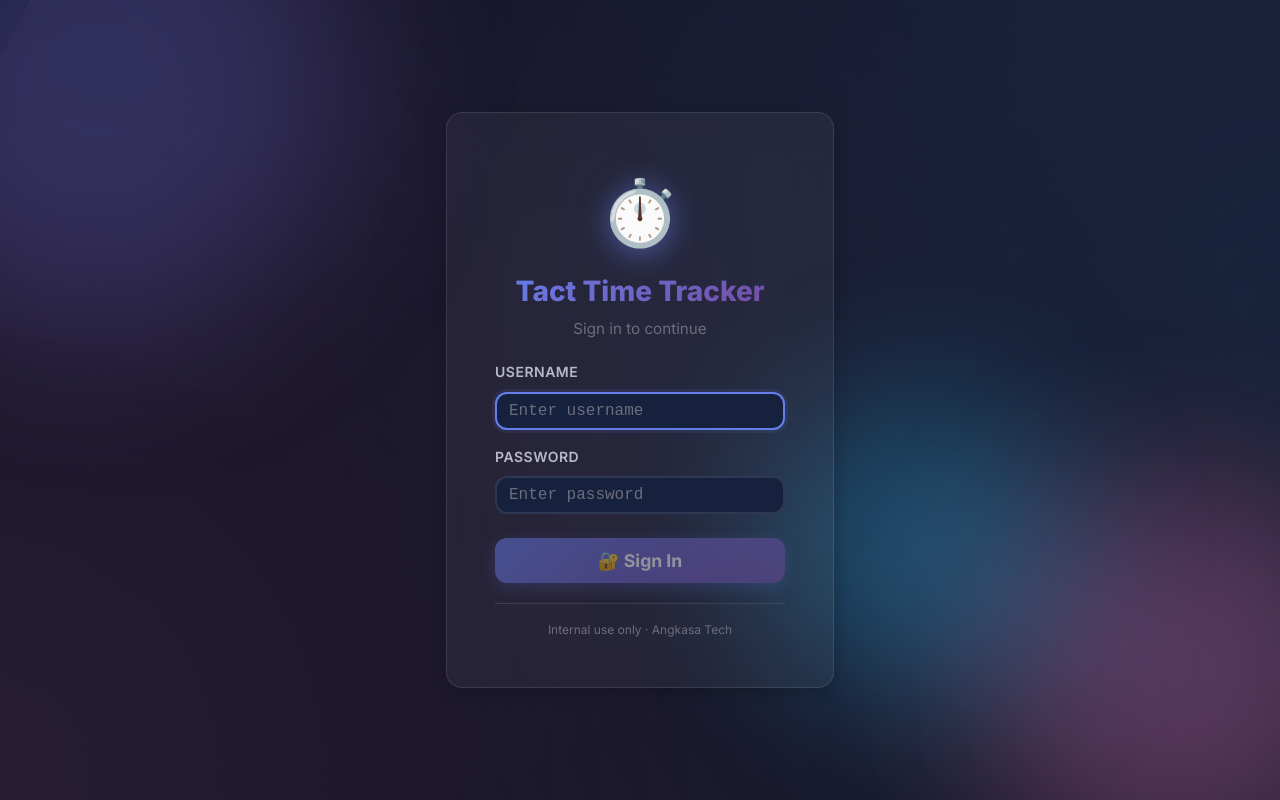
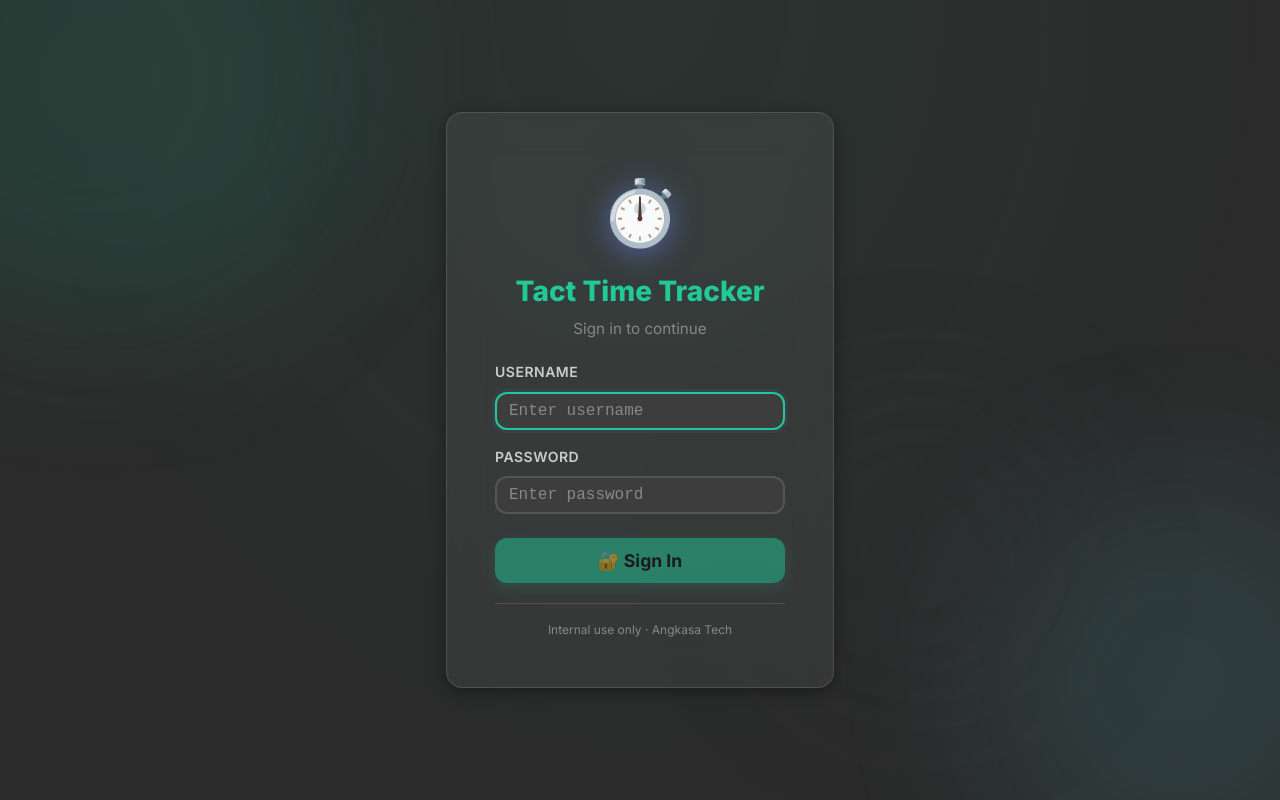
Before and after one commit to angkasatech/tact-time, a React (Vite) app: page / in a window 1280 px wide. Built offline with nearby package versions, Linux system fonts and the light colour scheme; the HTML template or start-up script is replaced by a standard one.

Commit message:
Redesign color theme: #21C997 primary, #55DAE6 accent, #333 charcoal  no gradients

```diff
--- a/src/components/ActiveTimer.css
+++ b/src/components/ActiveTimer.css
@@ -15,10 +15,10 @@
     align-items: center;
     gap: var(--space-sm);
     padding: var(--space-sm) var(--space-lg);
-    background: rgba(245, 87, 108, 0.2);
-    border: 1px solid #f5576c;
+    background: rgba(33, 201, 151, 0.15);
+    border: 1px solid #21C997;
     border-radius: var(--radius-lg);
-    color: #f5576c;
+    color: #21C997;
     font-weight: 600;
     font-size: 0.875rem;
     text-transform: uppercase;
@@ -29,32 +29,32 @@
     width: 8px;
     height: 8px;
     border-radius: 50%;
-    background: #f5576c;
+    background: #21C997;
     animation: pulse 2s cubic-bezier(0.4, 0, 0.6, 1) infinite;
 }
 
 .timer-display {
     margin-bottom: var(--space-xl);
     padding: var(--space-xl);
-    background: var(--primary-gradient);
+    background: #21C997;
     border-radius: var(--radius-xl);
-    box-shadow: var(--shadow-glow);
+    box-shadow: 0 0 24px rgba(33, 201, 151, 0.4);
 }
 
 .timer-value {
     font-size: 4rem;
     font-weight: 800;
     font-family: var(--font-mono);
-    color: white;
-    text-shadow: 0 4px 8px rgba(0, 0, 0, 0.3);
+    color: #000;
+    text-shadow: 0 2px 4px rgba(0, 0, 0, 0.15);
     letter-spacing: 2px;
 }
 
 .timer-label {
     font-size: 1rem;
-    color: rgba(255, 255, 255, 0.9);
+    color: rgba(0, 0, 0, 0.75);
     margin-top: var(--space-sm);
-    font-weight: 600;
+    font-weight: 700;
     text-transform: uppercase;
     letter-spacing: 1px;
 }
@@ -96,9 +96,9 @@
 
 /* Pause feature styles */
 .recording-indicator.paused {
-    background: rgba(255, 193, 7, 0.2);
-    border-color: #ffc107;
-    color: #ffc107;
+    background: rgba(240, 165, 0, 0.15);
+    border-color: #f0a500;
+    color: #f0a500;
 }
 
 .pause-icon {
@@ -110,12 +110,12 @@
 
 .pause-time-info {
     font-size: 0.875rem;
-    color: rgba(255, 255, 255, 0.8);
+    color: rgba(0, 0, 0, 0.7);
     margin-top: var(--space-sm);
     padding: var(--space-xs) var(--space-sm);
-    background: rgba(255, 193, 7, 0.15);
+    background: rgba(240, 165, 0, 0.15);
     border-radius: var(--radius-sm);
-    border: 1px solid rgba(255, 193, 7, 0.3);
+    border: 1px solid rgba(240, 165, 0, 0.35);
 }
 
 .timer-actions {
--- a/src/components/CategorySelector.jsx
+++ b/src/components/CategorySelector.jsx
@@ -2,11 +2,11 @@ import React from 'react';
 import './CategorySelector.css';
 
 const CATEGORIES = [
-    { id: 'mechanic', label: 'Mechanic', icon: '🔧', gradient: 'linear-gradient(135deg, #667eea 0%, #764ba2 100%)' },
-    { id: 'paint', label: 'Paint', icon: '🎨', gradient: 'linear-gradient(135deg, #f093fb 0%, #f5576c 100%)' },
-    { id: 'running', label: 'Running', icon: '🏍️', gradient: 'linear-gradient(135deg, #4facfe 0%, #00f2fe 100%)' },
-    { id: 'dyno', label: 'Dyno', icon: '⚡', gradient: 'linear-gradient(135deg, #f7971e 0%, #ffd200 100%)' },
-    { id: 'from-final', label: 'From Final', icon: '💬', gradient: 'linear-gradient(135deg, #43e97b 0%, #38f9d7 100%)' }
+    { id: 'mechanic', label: 'Mechanic', icon: '🔧', bg: '#21C997', textColor: '#000' },
+    { id: 'paint', label: 'Paint', icon: '🎨', bg: '#55DAE6', textColor: '#000' },
+    { id: 'running', label: 'Running', icon: '🏍️', bg: '#1aab84', textColor: '#000' },
+    { id: 'dyno', label: 'Dyno', icon: '⚡', bg: '#f0a500', textColor: '#000' },
+    { id: 'from-final', label: 'From Final', icon: '💬', bg: '#3d3d3d', textColor: '#fff' }
 ];
 
 const CategorySelector = ({ vin, onCategorySelect }) => {
@@ -25,7 +25,7 @@ const CategorySelector = ({ vin, onCategorySelect }) => {
                     <button
                         key={category.id}
                         className="category-card"
-                        style={{ background: category.gradient }}
+                        style={{ background: category.bg, color: category.textColor }}
                         onClick={() => onCategorySelect(category.label)}
                     >
                         <div className="category-icon">{category.icon}</div>
--- a/src/components/Dashboard.css
+++ b/src/components/Dashboard.css
@@ -34,11 +34,8 @@
 .dashboard-header h1 {
     font-size: 2rem;
     margin-bottom: 0.25rem;
-    background: white;
-    -webkit-background-clip: text;
-    -webkit-text-fill-color: white;
-    background-clip: text;
-    color: white;
+    color: #21C997;
+    -webkit-text-fill-color: #21C997;
 }
 
 .dashboard-subtitle {
--- a/src/components/Login.css
+++ b/src/components/Login.css
@@ -26,28 +26,31 @@
 .orb-1 {
     width: 500px;
     height: 500px;
-    background: radial-gradient(circle, #667eea, #764ba2);
+    background: #21C997;
     top: -150px;
     left: -150px;
     animation-delay: 0s;
+    opacity: 0.12;
 }
 
 .orb-2 {
     width: 400px;
     height: 400px;
-    background: radial-gradient(circle, #f093fb, #f5576c);
+    background: #55DAE6;
     bottom: -100px;
     right: -100px;
     animation-delay: 3s;
+    opacity: 0.10;
 }
 
 .orb-3 {
     width: 300px;
     height: 300px;
-    background: radial-gradient(circle, #4facfe, #00f2fe);
+    background: #333333;
     top: 50%;
     left: 60%;
     animation-delay: 6s;
+    opacity: 0.15;
 }
 
 @keyframes float {
--- a/src/components/VINList.css
+++ b/src/components/VINList.css
@@ -41,7 +41,7 @@
 
 .record-card:hover {
     transform: translateX(4px);
-    border-color: var(--accent-purple);
+    border-color: #21C997;
     background: var(--bg-secondary);
 }
 
@@ -61,12 +61,12 @@
 
 .duration-badge {
     padding: 0.25rem 0.75rem;
-    background: var(--success-gradient);
+    background: #21C997;
     border-radius: var(--radius-sm);
     font-size: 0.875rem;
     font-weight: 700;
-    color: white;
-    box-shadow: 0 2px 8px rgba(79, 172, 254, 0.3);
+    color: #000;
+    box-shadow: 0 2px 8px rgba(33, 201, 151, 0.3);
 }
 
 .record-details {
--- a/src/index.css
+++ b/src/index.css
@@ -2,31 +2,49 @@
 @import url('https://fonts.googleapis.com/css2?family=Inter:wght@300;400;500;600;700;800&display=swap');
 
 :root {
-  /* Color Palette - Modern & Premium */
-  --primary-gradient: linear-gradient(135deg, #667eea 0%, #764ba2 100%);
-  --secondary-gradient: linear-gradient(135deg, #f093fb 0%, #f5576c 100%);
-  --success-gradient: linear-gradient(135deg, #4facfe 0%, #00f2fe 100%);
-  --warning-gradient: linear-gradient(135deg, #fa709a 0%, #fee140 100%);
+  /* ── Brand Palette ─────────────────────────────────────── */
+  --color-primary: #21C997;
+  /* main green */
+  --color-accent: #55DAE6;
+  /* cyan accent */
+  --color-dark: #333333;
+  /* charcoal */
+  --color-darker: #242424;
+  /* deeper charcoal */
+  --color-darkest: #1a1a1a;
+  /* near-black */
+  --color-white: #ffffff;
+  --color-black: #000000;
 
-  --bg-primary: #0f0f1e;
-  --bg-secondary: #1a1a2e;
-  --bg-tertiary: #16213e;
-  --bg-glass: rgba(255, 255, 255, 0.05);
+  /* ── Semantic aliases (used throughout components) ───── */
+  --primary-gradient: #21C997;
+  /* flat — no gradient */
+  --secondary-gradient: #55DAE6;
+  /* flat */
+  --success-gradient: #21C997;
+  /* flat */
+  --warning-gradient: #f0a500;
+  /* amber, flat */
+
+  --bg-primary: #2b2b2b;
+  --bg-secondary: #333333;
+  --bg-tertiary: #3d3d3d;
+  --bg-glass: rgba(255, 255, 255, 0.06);
 
   --text-primary: #ffffff;
-  --text-secondary: #b8b9ca;
-  --text-muted: #6c6d7d;
+  --text-secondary: #cccccc;
+  --text-muted: #888888;
 
-  --accent-purple: #667eea;
-  --accent-pink: #f093fb;
-  --accent-blue: #4facfe;
-  --accent-cyan: #00f2fe;
+  --accent-purple: #21C997;
+  --accent-pink: #55DAE6;
+  --accent-blue: #55DAE6;
+  --accent-cyan: #55DAE6;
 
-  --border-subtle: rgba(255, 255, 255, 0.1);
-  --shadow-sm: 0 2px 8px rgba(0, 0, 0, 0.1);
-  --shadow-md: 0 4px 16px rgba(0, 0, 0, 0.2);
-  --shadow-lg: 0 8px 32px rgba(0, 0, 0, 0.3);
-  --shadow-glow: 0 0 20px rgba(102, 126, 234, 0.4);
+  --border-subtle: rgba(255, 255, 255, 0.12);
+  --shadow-sm: 0 2px 8px rgba(0, 0, 0, 0.25);
+  --shadow-md: 0 4px 16px rgba(0, 0, 0, 0.35);
+  --shadow-lg: 0 8px 32px rgba(0, 0, 0, 0.45);
+  --shadow-glow: 0 0 20px rgba(33, 201, 151, 0.35);
 
   /* Typography */
   --font-primary: 'Inter', -apple-system, BlinkMacSystemFont, 'Segoe UI', sans-serif;
@@ -67,36 +85,17 @@ body {
   overflow-x: hidden;
 }
 
-/* Animated Background */
-body::before {
+/* Subtle vignette — no flashy color gradients */
+body::after {
   content: '';
   position: fixed;
-  top: -50%;
-  left: -50%;
-  width: 200%;
-  height: 200%;
-  background: radial-gradient(circle at 20% 50%, rgba(102, 126, 234, 0.1) 0%, transparent 50%),
-    radial-gradient(circle at 80% 80%, rgba(240, 147, 251, 0.1) 0%, transparent 50%),
-    radial-gradient(circle at 40% 20%, rgba(79, 172, 254, 0.1) 0%, transparent 50%);
-  animation: gradientShift 20s ease infinite;
+  inset: 0;
+  background: radial-gradient(ellipse at 50% 0%, rgba(33, 201, 151, 0.06) 0%, transparent 70%);
+  pointer-events: none;
   z-index: -1;
 }
 
-@keyframes gradientShift {
-
-  0%,
-  100% {
-    transform: translate(0, 0) rotate(0deg);
-  }
-
-  33% {
-    transform: translate(5%, -5%) rotate(120deg);
-  }
-
-  66% {
-    transform: translate(-5%, 5%) rotate(240deg);
-  }
-}
+/* No animated gradient background */
 
 /* Glass Card */
 .glass-card {
@@ -152,25 +151,27 @@ body::before {
 }
 
 .btn-primary {
-  background: var(--primary-gradient);
-  color: white;
-  box-shadow: 0 4px 15px rgba(102, 126, 234, 0.4);
+  background: var(--color-primary);
+  color: #000;
+  box-shadow: 0 4px 15px rgba(33, 201, 151, 0.35);
 }
 
 .btn-primary:hover {
   transform: translateY(-2px);
-  box-shadow: 0 6px 20px rgba(102, 126, 234, 0.6);
+  background: #1ab585;
+  box-shadow: 0 6px 20px rgba(33, 201, 151, 0.5);
 }
 
 .btn-success {
-  background: var(--success-gradient);
-  color: white;
-  box-shadow: 0 4px 15px rgba(79, 172, 254, 0.4);
+  background: var(--color-accent);
+  color: #000;
+  box-shadow: 0 4px 15px rgba(85, 218, 230, 0.3);
 }
 
 .btn-success:hover {
   transform: translateY(-2px);
-  box-shadow: 0 6px 20px rgba(79, 172, 254, 0.6);
+  background: #3fc9d8;
+  box-shadow: 0 6px 20px rgba(85, 218, 230, 0.5);
 }
 
 .btn-secondary {
@@ -221,10 +222,7 @@ h6 {
 
 h1 {
   font-size: 3rem;
-  background: var(--primary-gradient);
-  -webkit-background-clip: text;
-  -webkit-text-fill-color: transparent;
-  background-clip: text;
+  color: var(--color-primary);
 }
 
 h2 {
@@ -251,6 +249,7 @@ h3 {
   border-radius: var(--radius-sm);
   background: var(--bg-tertiary);
   border: 1px solid var(--border-subtle);
+  color: var(--text-primary);
 }
 
 .badge-success {
```
